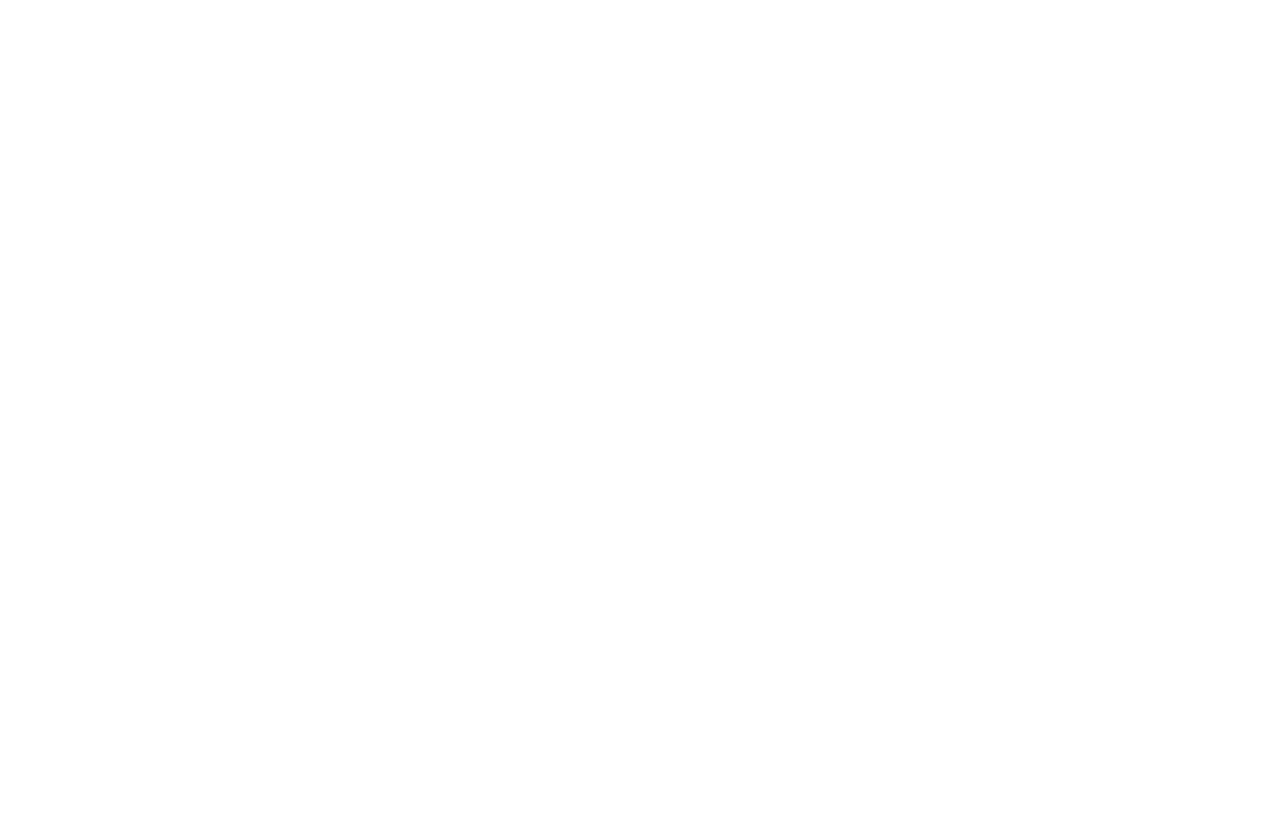
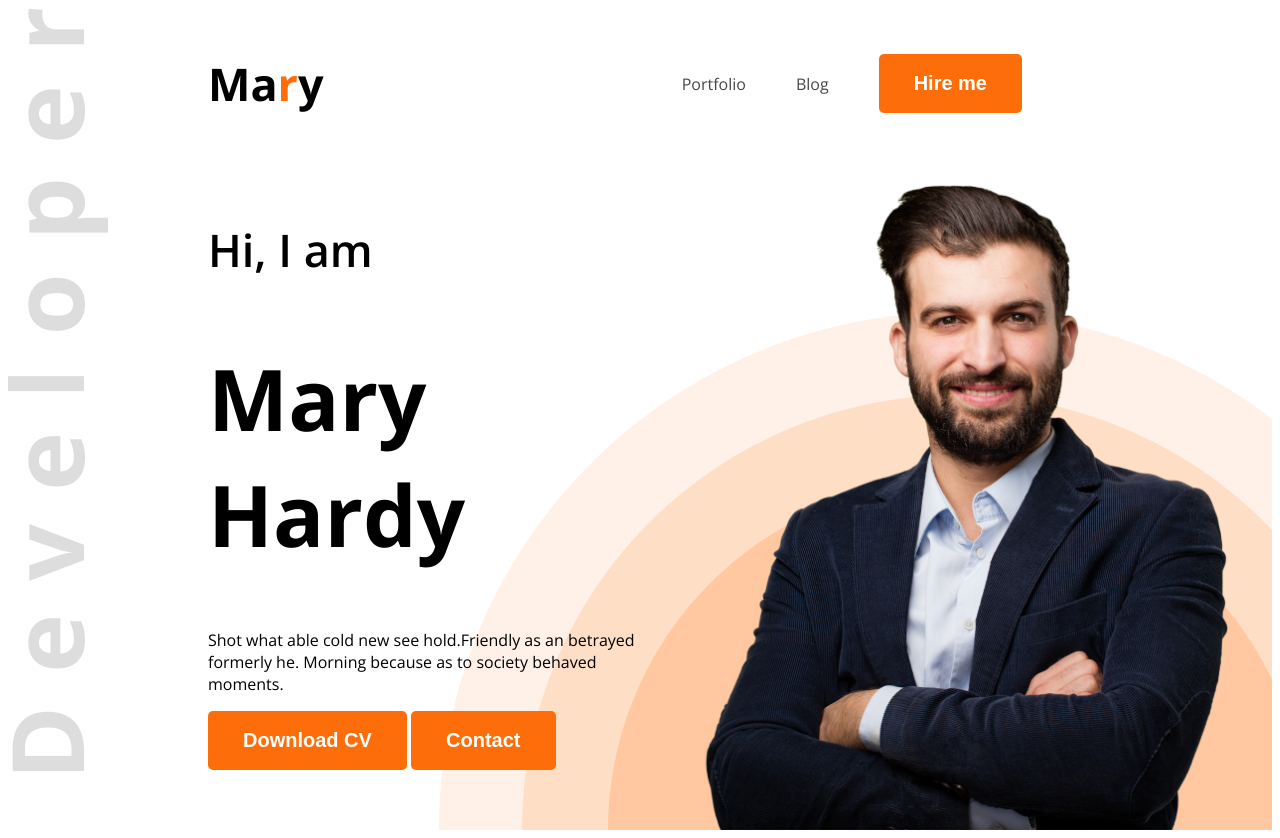
Before and after one commit to razaulkarim2410/web-developer-portfolio, a plain HTML site: page index.html in a window 1280 px wide. Before the commit the page ends 800 px from the top, so only its background shows below. Drawn offline with nearby package versions, Linux system fonts and the light colour scheme.

Commit message:
added header code

```diff
--- a/index.html
+++ b/index.html
@@ -4,9 +4,35 @@
   <meta charset="UTF-8">
   <meta name="viewport" content="width=device-width, initial-scale=1.0">
   <title>Web Developer Portfolio</title>
+  <link rel="preconnect" href="https://fonts.googleapis.com">
+<link rel="preconnect" href="https://fonts.gstatic.com" crossorigin>
+<link href="https://fonts.googleapis.com/css2?family=Open+Sans:ital,wght@0,300..800;1,300..800&family=Work+Sans:ital,wght@0,100..900;1,100..900&display=swap" rel="stylesheet">
+  <link rel="stylesheet" href="styles/protfolio.css">
+
 </head>
-<body>
-  <header>
+<body class="open-sans-normal ">
+  <header class="header">
+    <nav>
+      <h3 class="nav-title">Ma<span class="text-primary">r</span>y</h3>
+      <ul>
+        <li><a class="dark-2" href="">Portfolio</a></li>
+        <li><a class="dark-2" href="">Blog</a></li>
+        <li><a href=""><button class="btn-primary">Hire me</button></a></li>
+      </ul>
+    </nav>
+    <div class="banner">
+
+      <div class="banner-content">
+        <h4 class="banner-greetings">Hi, I  am</h4>
+        <h1 class="banner-title">Mary Hardy</h1>
+        <p class="banner-description">Shot what able cold new see hold.Friendly as an betrayed formerly he. Morning because as to society behaved moments.</p>
+        <button class="btn-primary">Download CV</button>
+        <button class="btn-primary">Contact</button>
+
+      </div>
+      <img class="banner-profile-pic" src="images/hardy.png" alt="">
+    </div>
+
 
   </header>
   <main>
--- /dev/null
+++ b/styles/protfolio.css
@@ -0,0 +1,74 @@
+
+
+.open-sans-normal {
+  font-family: "Open Sans", serif;
+  font-optical-sizing: auto;
+  font-style: normal;
+  font-variation-settings:
+    "wdth" 100;
+}
+
+.text-primary{
+ color: #FD6E0A;
+}
+.dark-2{
+  color: #474747;
+}
+/*nav styles  */
+nav{
+  display: flex;
+  align-items: center;
+  justify-content: space-between;
+  margin: 0px 200px;
+}
+/* header */
+.header{
+  background-image: url(../images/developer.png) ,url(../images/header_bg.png);
+  background-repeat: no-repeat;
+  background-position: top left, bottom right;
+}
+
+.nav-title{
+  font-weight: 800px;
+  font-size: 45px;
+}
+nav ul li{
+  list-style: none;
+  margin-right: 50px;
+}
+nav li a{
+  text-decoration: none;
+}
+nav ul{
+  display: flex;
+  align-items: center;
+}
+.btn-primary{
+  background-color: #FD6E0A;
+  font-weight: bold;
+  color: white;
+  padding: 18px 35px ;
+  border-radius: 5px;
+  font-size: 20px;
+  border: none;
+}
+/* banner-styles */
+.banner{
+  display: flex;
+  justify-content: space-between;
+  margin: 0 35px 0 200px;
+}
+.banner-content{
+  max-width: 580px;
+}
+.banner-greetings{
+  font-size: 45px;
+  font-weight: 600;
+}
+.banner-title{
+  font-size: 85px;
+  font-weight:bold;
+}
+.banner-profile-pic{
+  width: 580px;
+}
```
